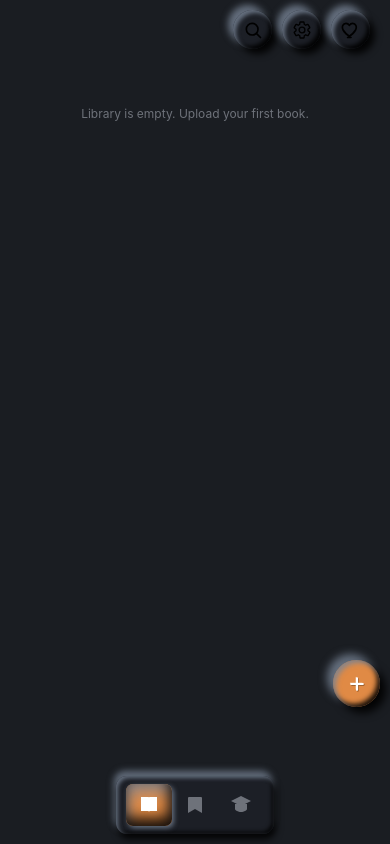
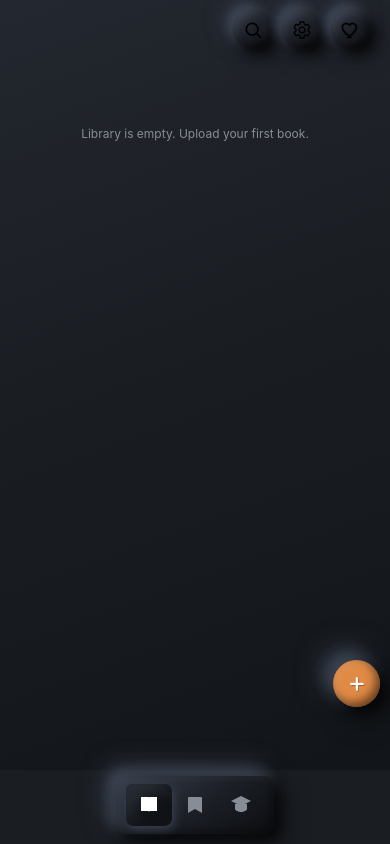
Before and after one commit to 402035zombie-a11y/sapphire, a React Native app: screen /Library in a window 390 px wide. Built offline with nearby package versions, Linux system fonts and the light colour scheme; what react-native-worklets would draw is missing.

Commit message:
premium neumorphism: multi-layer soft shadows + gradient extrusion fill + gradient app background; boost night text contrast

```diff
--- a/screens/BookmarksScreen.tsx
+++ b/screens/BookmarksScreen.tsx
@@ -9,7 +9,7 @@ import { useTheme } from '../theme/ThemeContext';
 import { useLibraryStore } from '../store/libraryStore';
 import { FONTS } from '../theme/constants';
 import { useAdaptive } from '../theme/useAdaptive';
-import { neuRaised, neuShadowPad } from '../theme/neu';
+import { neuRaised, neuShadowPad, screenBg } from '../theme/neu';
 import { useT } from '../i18n';
 
 export default function BookmarksScreen() {
@@ -43,7 +43,7 @@ export default function BookmarksScreen() {
   }
 
   return (
-    <View style={[styles.container, { backgroundColor: theme.background }]}>
+    <View style={[styles.container, { ...screenBg(theme) }]}>
       <BackFab onPress={() => navigation.goBack()} />
       <Text style={[styles.title, { color: theme.primaryText }]}>{t('Bookmarks')} · {book.title}</Text>
       <FlatList
--- a/screens/DictionaryScreen.tsx
+++ b/screens/DictionaryScreen.tsx
@@ -25,7 +25,7 @@ import { useLibraryStore } from '../store/libraryStore';
 import { langName } from '../utils/languages';
 import { extractBookWords } from '../utils/bookWords';
 import Icon from '../components/Icon';
-import { neuRaised, neuInset, neuPrimary, neuCircle, neuShadowPad } from '../theme/neu';
+import { neuRaised, neuInset, neuPrimary, neuCircle, neuShadowPad, screenBg } from '../theme/neu';
 import SupportButton from '../components/SupportButton';
 import { useT } from '../i18n';
 
@@ -234,7 +234,7 @@ export default function DictionaryScreen() {
   }, [navigation, headerTitle, theme.primaryText, exportAll, setImportOpen, handleDeleteAll]);
 
   return (
-    <View style={[styles.container, { backgroundColor: theme.background, padding: a.pad }]}>
+    <View style={[styles.container, { ...screenBg(theme), padding: a.pad }]}>
       <View style={[styles.counterRow, neuInset(theme, a.radius)]}>
         <Text style={[styles.counterText, { color: theme.primaryText }]}>
           {t('Total words:')} <Text style={styles.counterNum}>{scopedEntries.length}</Text>
--- a/screens/LibraryScreen.tsx
+++ b/screens/LibraryScreen.tsx
@@ -30,7 +30,7 @@ import { langName } from '../utils/languages';
 import { buildBookDictionary } from '../services/bookDictionaryService';
 import LanguagePicker from '../components/LanguagePicker';
 import ProgressBar from '../components/ProgressBar';
-import { neuRaised, neuInset, neuPrimary, neuCircle, neuShadowPad } from '../theme/neu';
+import { neuRaised, neuInset, neuPrimary, neuCircle, neuShadowPad, screenBg } from '../theme/neu';
 import OpenModeModal from '../components/OpenModeModal';
 import SpeedVariantModal from '../components/SpeedVariantModal';
 import AppSettingsModal from '../components/AppSettingsModal';
@@ -367,7 +367,7 @@ export default function LibraryScreen({ onSelectBook }: { onSelectBook?: (bookId
   }, [books, search, sortBy]);
 
   return (
-    <View style={[styles.container, { backgroundColor: theme.background, padding: a.pad }]}>
+    <View style={[styles.container, { ...screenBg(theme), padding: a.pad }]}>
       {/* Хедер библиотеки: объёмные кнопки поиска и настроек */}
       <View style={styles.libHead}>
         <TouchableOpacity style={[neuCircle(theme, a.icon(40)), { padding: 0 }]} onPress={openSearch}>
--- a/screens/SectionsScreen.tsx
+++ b/screens/SectionsScreen.tsx
@@ -9,7 +9,7 @@ import { useTheme } from '../theme/ThemeContext';
 import { useLibraryStore } from '../store/libraryStore';
 import { FONTS } from '../theme/constants';
 import { useAdaptive } from '../theme/useAdaptive';
-import { neuRaised, neuShadowPad } from '../theme/neu';
+import { neuRaised, neuShadowPad, screenBg } from '../theme/neu';
 import { useT } from '../i18n';
 
 export default function SectionsScreen() {
@@ -47,7 +47,7 @@ export default function SectionsScreen() {
   })();
 
   return (
-    <View style={[styles.container, { backgroundColor: theme.background }]}>
+    <View style={[styles.container, { ...screenBg(theme) }]}>
       <BackFab onPress={() => navigation.goBack()} />
       <Text style={[styles.title, { color: theme.primaryText }]}>{t('Table of Contents')}</Text>
       <FlatList
--- a/screens/TrainingScreen.tsx
+++ b/screens/TrainingScreen.tsx
@@ -19,7 +19,7 @@ import { useLibraryStore } from '../store/libraryStore';
 import QuizCard, { QuizItem } from '../components/QuizCard';
 import Icon from '../components/Icon';
 import SupportButton from '../components/SupportButton';
-import { neuRaised, neuInset, neuPrimary, neuCircle, neuShadowPad } from '../theme/neu';
+import { neuRaised, neuInset, neuPrimary, neuCircle, neuShadowPad, screenBg } from '../theme/neu';
 
 const TARGET_STREAK = 5;
 
@@ -395,7 +395,7 @@ export default function TrainingScreen() {
   ));
 
   return (
-    <View style={[styles.container, { backgroundColor: theme.background, paddingHorizontal: a.pad, paddingTop: a.pad + backFabH + a.gap, paddingBottom: a.pad }]}>
+    <View style={[styles.container, { ...screenBg(theme), paddingHorizontal: a.pad, paddingTop: a.pad + backFabH + a.gap, paddingBottom: a.pad }]}>
       <BackFab onPress={() => navigation.goBack()} />
       <View style={styles.topRow}>
         <Text style={[styles.counter, { color: theme.secondaryText }]}>{t("Word {i} of {n}").replace(/\{i\}/g, String(index + 1)).replace(/\{n\}/g, String(queue.length))}</Text>
--- a/theme/neu.ts
+++ b/theme/neu.ts
@@ -1,80 +1,96 @@
 // theme/neu.ts
-// ПОЛНЫЙ неоморфизм: каждый элемент несёт И внешние, И внутренние тени.
-//  - RAISED (выпуклый): внешняя пара (тёмная снизу-справа + светлая сверху-слева)
-//    + тонкая ВНУТРЕННЯЯ окантовка (светлая сверху-слева, тёмная снизу-справа) →
-//    элемент читается как ОБЪЁМНЫЙ выдавленный кусок.
-//  - INSET (вдавленный): внутренняя пара ИНВЕРТИРОВАННАЯ (тёмная сверху-слева +
-//    светлая снизу-справа) + внешний светлый «rim» по краю → углубление с чётким краем.
-// На web всё ложится в boxShadow (несколько слоёв). На iOS RN берёт только
-// внешнюю через shadow* — базовый объём сохраняется, web получает полный.
+// ПРЕМИУМ-НЕОМОРФИЗМ (soft UI): каждый элемент — выточенный из материала кусок.
+//  - ГРАДИЕНТНАЯ ЗАЛИВКА (145deg, light→base→dark) даёт «объём» самой поверхности
+//    (псевдо-выпуклость), а не только тени. Это и есть «дорогой» вид вместо плоской
+//    картонной наклейки.
+//  - МНОГОСЛОЙНЫЕ МЯГКИЕ тени: тёмная падающая (низ-право, большой blur) + цветной
+//    объём (soft) + тонкий белый хайлайт (hi) сверху-слева + мягкая внутренняя окантовка.
+//  - blur ≈ 2.4×offset (раньше 1.3) → тени размытые, не резкие обводки.
+// На web всё в boxShadow + backgroundImage. На iOS RN — только внешняя тень (базовый
+// объём через shadow*), градиент не поддерживается нативой → плоский base (приемлемо).
 //
 // ВАЖНО для ШИРОКИХ блоков: основной сдвиг ВНИЗ (по X минимум), иначе тень
-// «размазывается по бокам» (эффект туннеля). Внутренняя окантовка — ещё меньше.
+// «размазывается по бокам» (эффект туннеля).
 
 import { Platform } from 'react-native';
 import { ThemePalette } from './themes';
 
 export type NeuStyle = any;
 
-// выпуклый (raised): солнце сверху → блик вверх-влево (светлый), тёмная падающая тень вниз-вправо + внутренняя окантовка (объём)
+// градиент «выточки»: сверху-слева светлее → внизу-справа темнее
+function extrude(t: ThemePalette): string {
+  return `linear-gradient(145deg, ${t.neu.light} 0%, ${t.neu.base} 52%, ${t.neu.dark} 100%)`;
+}
+
+// выпуклый (raised): мягкий многослойный объём
 export function neuRaised(t: ThemePalette, radius: number, strength = 1): any {
-  const off = Math.max(3, Math.round((radius * 0.22 + 3) * strength)); // заметный сдвиг (читается на тёмном)
-  const blur = Math.round(off * 1.3);
-  const x = Math.max(2, Math.round(off * 0.4));
+  const off = Math.max(4, Math.round((radius * 0.18 + 4) * strength)); // базовый сдвиг
+  const x = Math.round(off * 0.92);
   const y = off;
-  const { shadowDark: d, shadowLight: l } = t.neu;
-  const ix = Math.max(2, Math.round(off * 0.28));
-  const iy = Math.max(2, Math.round(off * 0.32));
-  const iblur = Math.round(off * 0.8);
+  const blur1 = Math.round(off * 2.0); // ближний мягкий слой
+  const blur2 = Math.round(off * 4.0); // дальний очень мягкий слой (глубина)
+  const { shadowDark: d, soft: s, hi, light: l } = t.neu;
+  const ix = Math.max(2, Math.round(off * 0.35));
+  const iy = Math.max(2, Math.round(off * 0.4));
+  const iblur = Math.round(off * 1.4);
+  const style: any = {
+    backgroundColor: t.neu.base,
+    backgroundImage: extrude(t),
+    backgroundClip: 'padding-box',
+    borderRadius: radius,
+    boxShadow: [
+      `${x}px ${y}px ${blur1}px ${d}`, // тёмная падающая (ближняя)
+      `${x * 1.6}px ${y * 1.6}px ${blur2}px ${d}`, // тёмная падающая (дальняя, глубина)
+      `${-x}px ${-y}px ${blur1}px ${s}`, // цветной объём сверху-слева (видим на тёмном)
+      `${-x * 1.6}px ${-y * 1.6}px ${blur2}px ${l}`, // светлый ореол (дальний)
+      `inset ${ix}px ${iy}px ${iblur}px ${hi}`, // тонкий внутренний блик (объём края)
+      `inset ${-ix}px ${-iy}px ${iblur}px ${d}`, // внутренняя тень снизу-справа
+    ].join(', '),
+    ...(Platform.OS === 'web' ? {} : { shadowColor: d, shadowOffset: { width: x, height: y }, shadowOpacity: 0.5, shadowRadius: blur1, elevation: Math.max(3, Math.round(off)) }),
+  };
+  return style;
+}
+
+// утопленный (inset): мягкое углубление с читаемым бортиком
+export function neuInset(t: ThemePalette, radius: number, strength = 1): any {
+  const off = Math.max(4, Math.round((radius * 0.42 + 5) * strength));
+  const x = Math.round(off * 0.9);
+  const y = off;
+  const blur1 = Math.round(off * 2.4);
+  const blur2 = Math.round(off * 4.5);
+  const { shadowDark: d, soft: s, hi, light: l } = t.neu;
+  const rx = Math.max(1, Math.round(off * 0.3));
+  const ry = Math.max(1, Math.round(off * 0.34));
   return {
     backgroundColor: t.neu.base,
+    backgroundImage: `linear-gradient(145deg, ${t.neu.dark} 0%, ${t.neu.base} 55%, ${t.neu.light} 100%)`,
+    backgroundClip: 'padding-box',
     borderRadius: radius,
     boxShadow: [
-      `${x}px ${y}px ${blur}px ${d}`, // тёмная падающая тень ВНИЗ (солнце сверху)
-      `${-x}px ${-y}px ${blur}px ${l}`, // светлый блик ВВЕРХ-ВЛЕВО
-      `inset ${ix}px ${iy}px ${iblur}px ${l}`, // внутренняя подсветка сверху-слева (объём)
-      `inset ${-ix}px ${-iy}px ${iblur}px ${d}`, // внутренняя тень снизу-справа (объём)
+      `inset ${-x}px ${-y}px ${blur1}px ${d}`, // тёмная сверху-слева (углубление)
+      `inset ${x}px ${y}px ${blur1}px ${s}`, // цветной блик снизу-справа
+      `inset ${-x * 1.6}px ${-y * 1.6}px ${blur2}px ${d}`,
+      `${rx}px ${ry}px ${Math.round(off * 1.2)}px ${l}`, // внешний светлый rim (бортик)
     ].join(', '),
-    ...(Platform.OS === 'web' ? {} : { shadowColor: d, shadowOffset: { width: x, height: y }, shadowOpacity: 0.55, shadowRadius: blur, elevation: Math.max(2, Math.round(off)) }),
+    ...(Platform.OS === 'web' ? {} : { shadowColor: d, shadowOffset: { width: -x, height: -y }, shadowOpacity: 0.7, shadowRadius: blur1, elevation: 0 }),
   };
 }
 
-// утопленный (inset): ВНУТРЕННЯЯ пара инвертирована (тёмная сверху-слева + светлая снизу-справа)
-// + внешний светлый rim по краю для читаемого объёма
-export function neuInset(t: ThemePalette, radius: number, strength = 1): any {
-  const off = Math.max(3, Math.round((radius * 0.5 + 4) * strength));
-  const blur = Math.round(off * 1.8);
-  const x = Math.max(1, Math.round(off * 0.4));
-  const y = off;
-  const { shadowDark: d, shadowLight: l } = t.neu;
-  // внешний rim: тонкая светлая линия по краю (сверху-слева), даёт «бортик» углублению
-  const rx = Math.max(1, Math.round(off * 0.22));
-  const ry = Math.max(1, Math.round(off * 0.26));
+// акцентная кнопка (primary): заливка primary + мягкий объём + верхний блик
+export function neuPrimary(t: ThemePalette, radius: number): any {
+  const off = Math.max(3, Math.round(radius * 0.22 + 3));
+  const blur1 = Math.round(off * 2.2);
+  const blur2 = Math.round(off * 4.0);
+  const x = Math.round(off * 0.9);
   return {
-    backgroundColor: t.neu.base,
+    backgroundColor: t.primary,
+    backgroundImage: `linear-gradient(145deg, ${t.primary} 0%, ${t.primary} 60%, ${t.primary})`,
     borderRadius: radius,
     boxShadow: [
-      `inset ${-x}px ${-y}px ${blur}px ${d}`,
-      `inset ${x}px ${y}px ${blur}px ${l}`,
-      `${rx}px ${ry}px ${Math.round(off * 0.6)}px ${l}`,
-    ].join(', '),
-    ...(Platform.OS === 'web' ? {} : { shadowColor: d, shadowOffset: { width: -x, height: -y }, shadowOpacity: 0.85, shadowRadius: blur, elevation: 0 }),
-  };
-}
-
-// акцентная кнопка (primary): плоская заливка primary + объём через
-// внешнюю пару + ВНУТРЕННЮЮ подсветку сверху и затемнение снизу
-export function neuPrimary(t: ThemePalette, radius: number): any {
-  const off = Math.max(2, Math.round(radius * 0.28 + 2.5));
-  const blur = Math.round(off * 1.6);
-  const x = Math.max(1, Math.round(off * 0.35));
-  return {
-    backgroundColor: t.primary,
-    borderRadius: radius,
-    boxShadow: [
-      `${x}px ${off}px ${blur}px rgba(255,255,255,0.10)`, // светлый блик: чуть вправо-вниз
-      `inset 0 -1px 2px rgba(255,255,255,0.30)`, // внутренняя подсветка снизу (объём)
-      `inset 0 -2px 4px rgba(0,0,0,0.30)`, // внутренняя нижняя тень (объём/стилизация)
+      `${x}px ${off}px ${blur1}px rgba(0,0,0,0.45)`,
+      `${x * 1.6}px ${off * 1.6}px ${blur2}px rgba(0,0,0,0.35)`,
+      `inset 0 1px 2px rgba(255,255,255,0.35)`, // верхний блик
+      `inset 0 -2px 5px rgba(0,0,0,0.30)`, // нижняя внутренняя тень
     ].join(', '),
     elevation: Math.max(3, Math.round(off)),
   };
@@ -85,40 +101,52 @@ export function neuCard(t: ThemePalette, radius: number): any {
 }
 
 // Запас под тень: ScrollView/FlatList клиппит overflow по своему bounding box,
-// поэтому box-shadow последних neu-карточек (сдвиг вниз + blur) режется краем скролла.
-// Даём contentContainerStyle padding ≥ этого размера — тень помещается внутри клипа.
-// radius — радиус карточек внутри скролла (по умолчанию 12, как в попапах).
+// поэтому box-shadow последних neu-карточек режется краем скролла.
 export function neuShadowPad(radius = 12): number {
-  const off = Math.max(2, Math.round(radius * 0.16 + 1.5));
-  const blur = Math.round(off * 1.0);
-  return Math.max(10, off + blur + 4);
+  const off = Math.max(4, Math.round(radius * 0.18 + 4));
+  const blur = Math.round(off * 4.0);
+  return Math.max(18, off + blur);
 }
 export function neuInsetCard(t: ThemePalette, radius: number): any {
   return neuInset(t, radius);
 }
 
-// круглая кнопка (play/fab/icon): raised — для круга равное смещение корректно (нет «боков»)
-// + внутренняя окантовка для объёма
+// Градиентный фон экрана (премиум-глубина): сверху-центр светлее → края темнее.
+// Используется вместо плоского backgroundColor: theme.background на корнях экранов.
+export function screenBg(t: ThemePalette): any {
+  return {
+    backgroundColor: t.background,
+    backgroundImage: `linear-gradient(160deg, ${t.bgTop} 0%, ${t.background} 45%, ${t.bgBot} 100%)`,
+    backgroundClip: 'border-box',
+  };
+}
+
+// круглая кнопка (play/fab/icon): raised — для круга равное смещение корректно
 export function neuCircle(t: ThemePalette, size: number, filled = false): any {
-  const off = Math.max(3, Math.round(size * 0.12));
-  const blur = Math.round(off * 1.3);
-  const { shadowDark: d, shadowLight: l } = t.neu;
+  const off = Math.max(4, Math.round(size * 0.14));
+  const blur1 = Math.round(off * 2.0);
+  const blur2 = Math.round(off * 4.0);
+  const { shadowDark: d, soft: s, hi, light: l } = t.neu;
   const ix = Math.max(2, Math.round(off * 0.5));
   const iy = Math.max(2, Math.round(off * 0.5));
-  const iblur = Math.round(off * 0.8);
+  const iblur = Math.round(off * 1.4);
   return {
     width: size,
     height: size,
     borderRadius: size / 2,
     backgroundColor: filled ? t.primary : t.neu.base,
+    backgroundImage: filled ? undefined : extrude(t),
+    backgroundClip: 'padding-box',
     alignItems: 'center',
     justifyContent: 'center',
     boxShadow: [
-      `${off}px ${off}px ${blur}px ${d}`, // тёмная падающая тень ВНИЗ-ВПРАВО
-      `${-off}px ${-off}px ${blur}px ${l}`, // светлый блик ВВЕРХ-ВЛЕВО
-      `inset ${ix}px ${iy}px ${iblur}px ${l}`, // внутренняя подсветка сверху-слева (объём)
-      `inset ${-ix}px ${-iy}px ${iblur}px ${d}`, // внутренняя тень снизу-справа (объём)
+      `${off}px ${off}px ${blur1}px ${d}`,
+      `${off * 1.6}px ${off * 1.6}px ${blur2}px ${d}`,
+      `${-off}px ${-off}px ${blur1}px ${s}`,
+      `${-off * 1.6}px ${-off * 1.6}px ${blur2}px ${l}`,
+      `inset ${ix}px ${iy}px ${iblur}px ${hi}`,
+      `inset ${-ix}px ${-iy}px ${iblur}px ${d}`,
     ].join(', '),
-    elevation: Math.max(2, Math.round(off)),
+    elevation: Math.max(3, Math.round(off)),
   };
 }
--- a/theme/themes.ts
+++ b/theme/themes.ts
@@ -15,6 +15,8 @@ export interface NeuColors {
   dark: string; // тень (низ-право)
   shadowDark: string; // мягкая внешняя тень (низ-право) — для boxShadow
   shadowLight: string; // мягкий внешний блик (верх-лево)
+  soft: string; // цветной объём (от light) — видимый на тёмном фоне
+  hi: string; // тонкий белый верхний хайлайт
   glow: string; // мягкое свечение снизу (делает объём читаемым)
 }
 
@@ -37,6 +39,9 @@ export interface ThemePalette {
   popupBg: string; // фон словарного попапа
   popupBorder: string;
   posColor: string; // цвет части речи (сущ./гл.) — в примере синий
+  // Градиент фона приложения (премиум-глубина): сверху-центр светлее → края темнее
+  bgTop: string;
+  bgBot: string;
   // Неоморфические тени для текущей темы
   neu: NeuColors;
 }
@@ -60,15 +65,17 @@ export const THEMES: Record<ThemeMode, ThemePalette> = {
     popupBg: '#EAD9BE',
     popupBorder: '#D8C7A6',
     posColor: '#C8741E',
-    neu: { base: '#EAD9BE', light: '#F8EED9', dark: '#BCA982', shadowDark: 'rgba(158,139,103,0.7)', shadowLight: 'rgba(255,250,238,0.95)', glow: 'rgba(255,250,238,0.5)' },
+    bgTop: '#F2E6CE',
+    bgBot: '#E0CFA8',
+    neu: { base: '#EAD9BE', light: '#FBF1DC', dark: '#BCA982', shadowDark: 'rgba(158,139,103,0.55)', shadowLight: 'rgba(255,255,255,0.7)', soft: 'rgba(248,238,217,0.7)', hi: 'rgba(255,255,255,0.5)', glow: 'rgba(255,250,238,0.5)' },
   },
   // ---- НОЧЬ: глубокий графит (НЕ чистый чёрный — не выбивает из палитры), приглушённый текст ----
   night: {
     background: '#1A1D22',
     surface: '#171A1F',
     primary: '#E08A45',
-    primaryText: '#A6AAAF',
-    secondaryText: '#6E727A',
+    primaryText: '#B8BCC2',
+    secondaryText: '#878D96',
     border: '#262A31',
     selected: '#20242B',
     success: '#5FA86B',
@@ -80,7 +87,9 @@ export const THEMES: Record<ThemeMode, ThemePalette> = {
     popupBg: '#171A1F',
     popupBorder: '#262A31',
     posColor: '#E08A45',
-    neu: { base: '#1C1F26', light: '#343943', dark: '#0C0E11', shadowDark: 'rgba(0,0,0,0.9)', shadowLight: 'rgba(120,132,150,0.8)', glow: 'rgba(120,132,150,0.4)' },
+    bgTop: '#23272F',
+    bgBot: '#121519',
+    neu: { base: '#1C1F26', light: '#3A4150', dark: '#0C0E11', shadowDark: 'rgba(0,0,0,0.55)', shadowLight: 'rgba(255,255,255,0.09)', soft: 'rgba(74,83,98,0.6)', hi: 'rgba(255,255,255,0.07)', glow: 'rgba(120,132,150,0.4)' },
   },
 };
 
```
